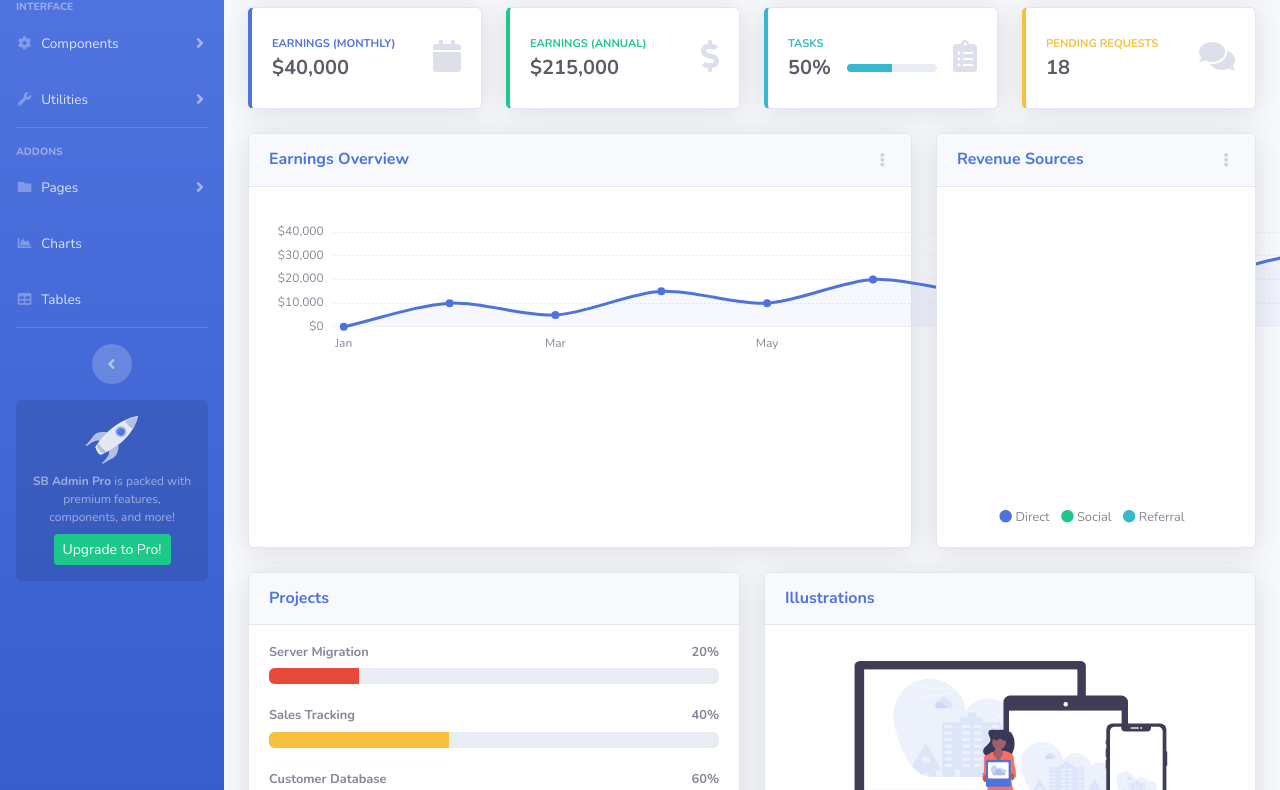
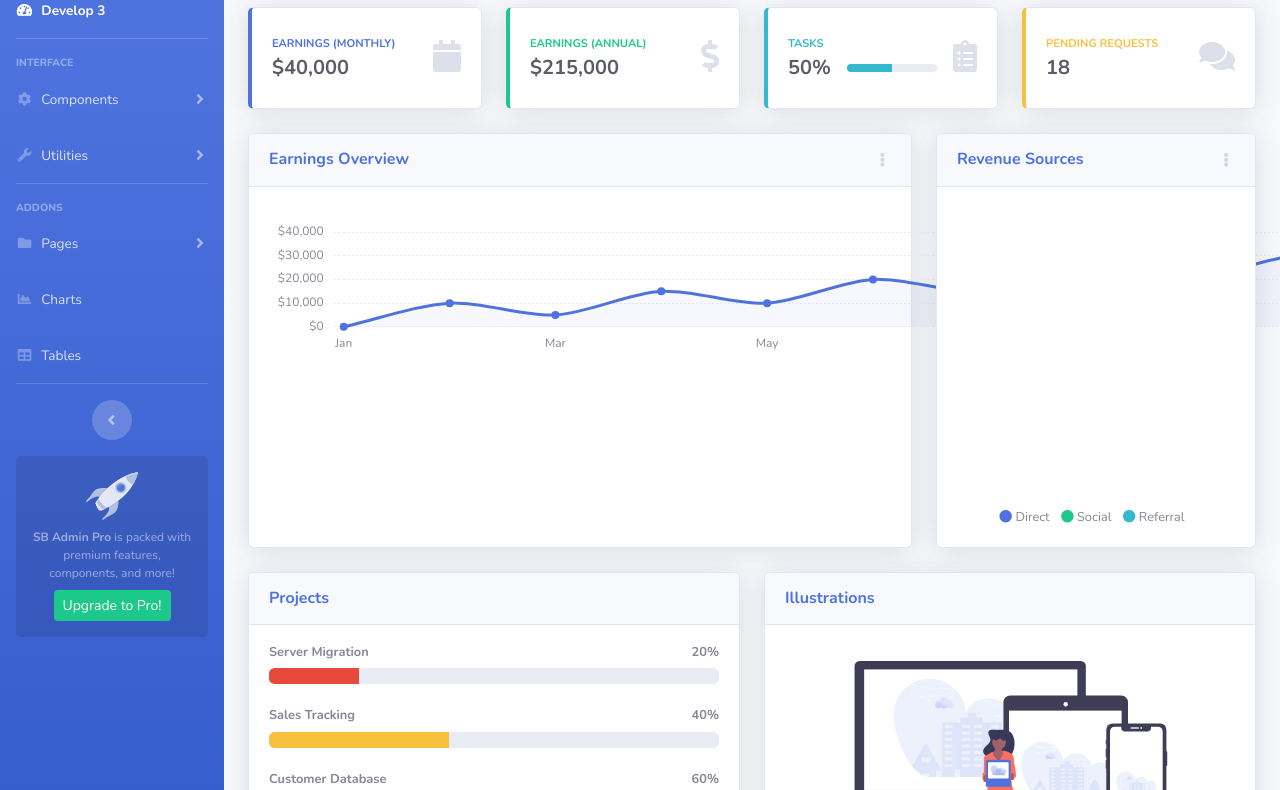
Before and after one commit to Riqahsalma/tugas-github-, a website with bundled scripts: page index.html in a window 1280 px wide. Shown: the part 145-935 px from the top of the page. Built offline with nearby package versions, Linux system fonts and the light colour scheme.

Commit message:
develop3

```diff
--- a/index.html
+++ b/index.html
@@ -47,7 +47,12 @@
                     <i class="fas fa-fw fa-tachometer-alt"></i>
                     <span>Dashboard</span></a>
             </li>
-
+            <li class="nav-item active">
+                <a class="nav-link" href="index.html">
+                  <i class="fas fa-fw fa-tachometer-alt"></i>
+                  <span>Develop 3</span></a
+                >
+              </li>
             <!-- Divider -->
             <hr class="sidebar-divider">
 
```
